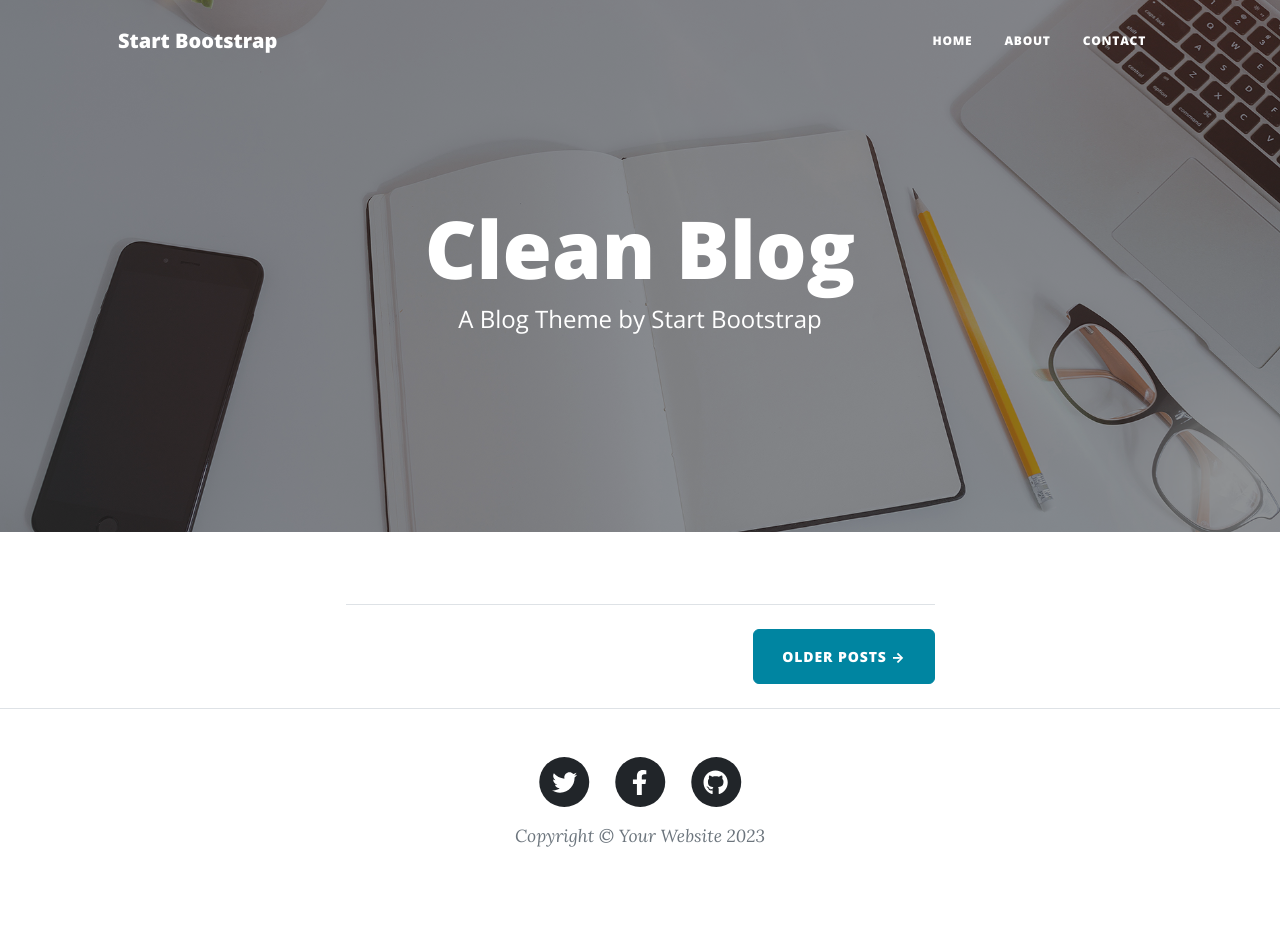
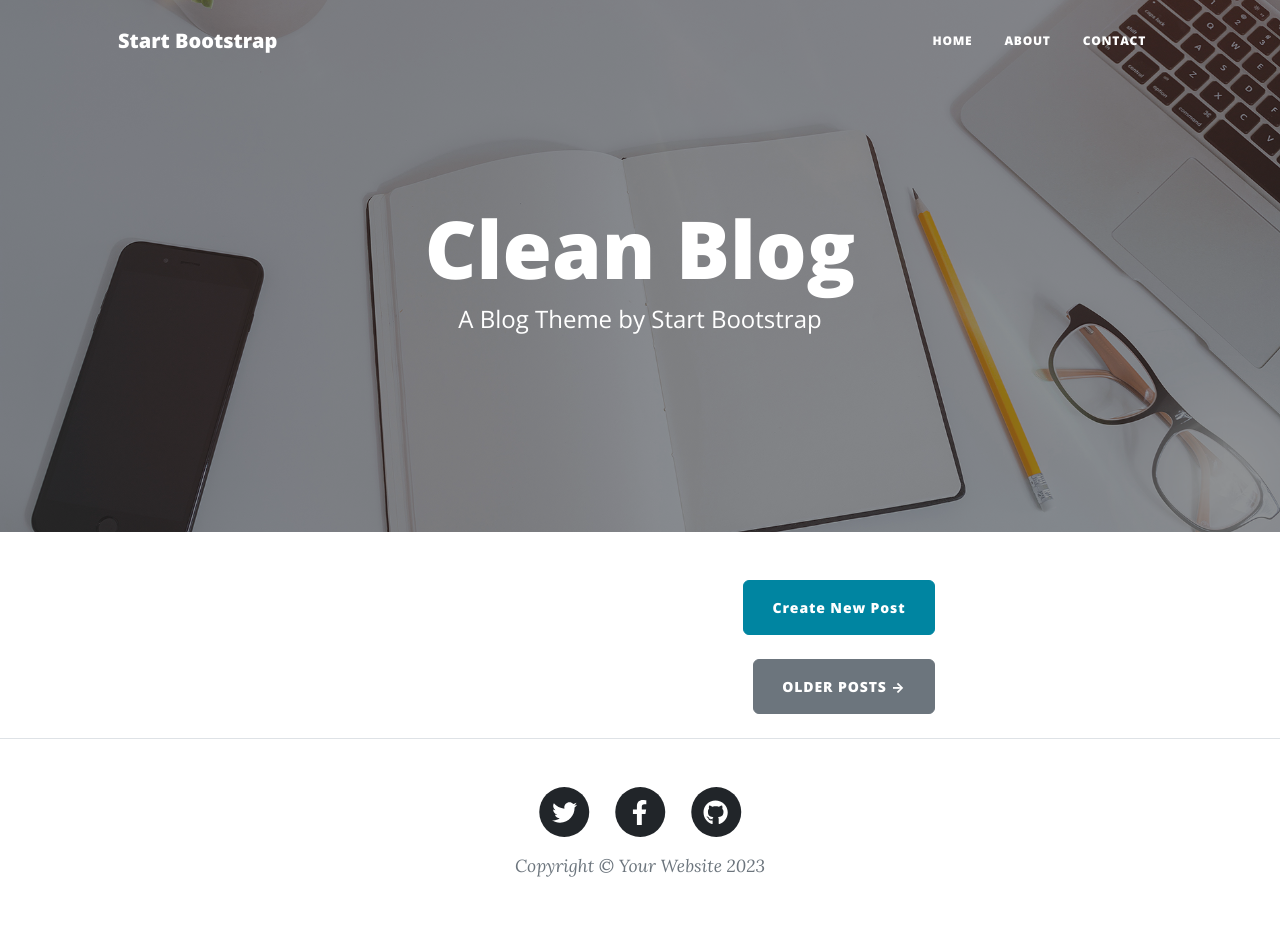
Before and after one commit to paiva4599/blog-python, a Flask app: page / in a window 1280 px wide. Before the commit the page ends 847 px from the top, so only its background shows below. Run offline with Flask 3, Linux system fonts and the light colour scheme; some libraries are stand-ins or nearby versions.

Commit message:
[UPDATE] Updated templates

```diff
--- a/templates/index.html
+++ b/templates/index.html
@@ -1,24 +1,10 @@
-<!DOCTYPE html>
-<html lang="en">
-    <head>
-        <meta charset="utf-8" />
-        <meta name="viewport" content="width=device-width, initial-scale=1, shrink-to-fit=no" />
-        <meta name="description" content="" />
-        <meta name="author" content="" />
-        <title>Clean Blog - Start Bootstrap Theme</title>
-        <link rel="icon" type="image/x-icon" href="static/assets/favicon.ico" />
-        <!-- Font Awesome icons (free version)-->
-        <script src="https://use.fontawesome.com/releases/v6.3.0/js/all.js" crossorigin="anonymous"></script>
-        <!-- Google fonts-->
-        <link href="https://fonts.googleapis.com/css?family=Lora:400,700,400italic,700italic" rel="stylesheet" type="text/css" />
-        <link href="https://fonts.googleapis.com/css?family=Open+Sans:300italic,400italic,600italic,700italic,800italic,400,300,600,700,800" rel="stylesheet" type="text/css" />
-        <!-- Core theme CSS (includes Bootstrap)-->
-        <link href="static/css/styles.css" rel="stylesheet" />
-    </head>
-    <body>
 {% include "header.html" %}
+
 <!-- Page Header-->
-        <header class="masthead" style="background-image: url('static/assets/img/home-bg.jpg')">
+<header
+  class="masthead"
+  style="background-image: url('../static/assets/img/home-bg.jpg')"
+>
   <div class="container position-relative px-4 px-lg-5">
     <div class="row gx-4 gx-lg-5 justify-content-center">
       <div class="col-md-10 col-lg-8 col-xl-7">
@@ -35,33 +21,39 @@
   <div class="row gx-4 gx-lg-5 justify-content-center">
     <div class="col-md-10 col-lg-8 col-xl-7">
       <!-- Post preview-->
-                    {% for post in posts %}
+      {% for post in all_posts %}
       <div class="post-preview">
-                        <a href="{{url_for('post', post_id=post.id)}}">
-                            <h2 class="post-title">{{post.title}}</h2>
-                            <h3 class="post-subtitle">{{post.subtitle}}</h3>
+        <a href="{{ url_for('show_post', post_id=post.id) }}">
+          <h2 class="post-title">{{ post.title }}</h2>
+          <h3 class="post-subtitle">{{ post.subtitle }}</h3>
         </a>
+        <!-- TODO: Add code to delete posts below -->
         <p class="post-meta">
           Posted by
-                            <a href="https://www.npoint.io/">n:point</a>
-                            on {{date}}
+          <a href="#">{{post.author}}</a>
+          on {{post.date}} <a href="{{url_for('remove_post', post_id = post.id)}}">✘</a>
         </p>
       </div>
       <!-- Divider-->
       <hr class="my-4" />
-                    <!-- Post preview-->
       {% endfor %}
-                    <!-- Divider-->
-                    <hr class="my-4" />
+
+      <!-- New Post -->
+      <div class="d-flex justify-content-end mb-4">
+      <!-- TODO: Adding new posts -->
+        <a
+          class="btn btn-primary float-right"
+          href="{{url_for('add_post')}}"
+          >Create New Post</a
+        >
+      </div>
+
       <!-- Pager-->
-                    <div class="d-flex justify-content-end mb-4"><a class="btn btn-primary text-uppercase" href="#!">Older Posts →</a></div>
+      <div class="d-flex justify-content-end mb-4">
+        <a class="btn btn-secondary text-uppercase" href="#!">Older Posts →</a>
       </div>
     </div>
   </div>
+</div>
+
 {% include "footer.html" %}
-        <!-- Bootstrap core JS-->
-        <script src="https://cdn.jsdelivr.net/npm/bootstrap@5.2.3/dist/js/bootstrap.bundle.min.js"></script>
-        <!-- Core theme JS-->
-        <script src="static/js/scripts.js"></script>
-    </body>
-</html>
```
Also changed, not shown: templates/about.html (+0 -24 lines), templates/contact.html (+0 -18 lines). Lines whose indentation alone changed are shown as unchanged.
